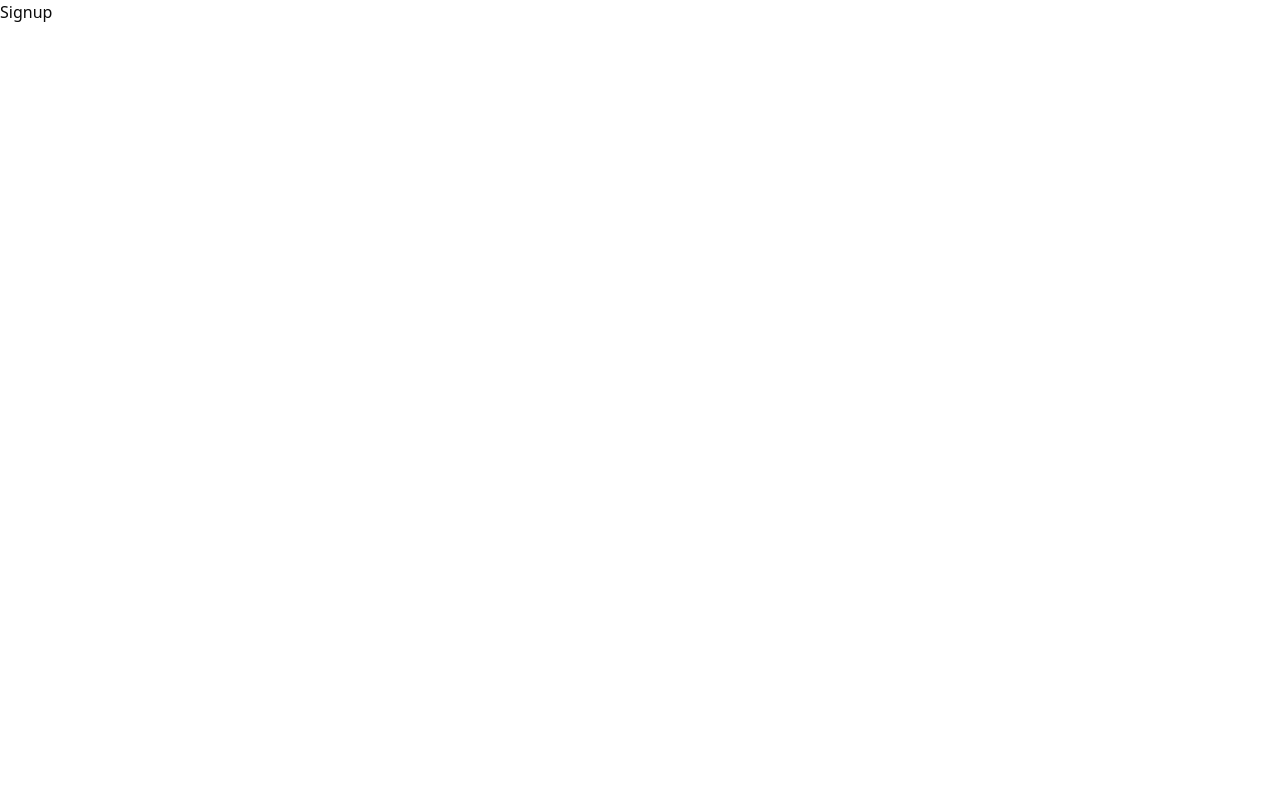
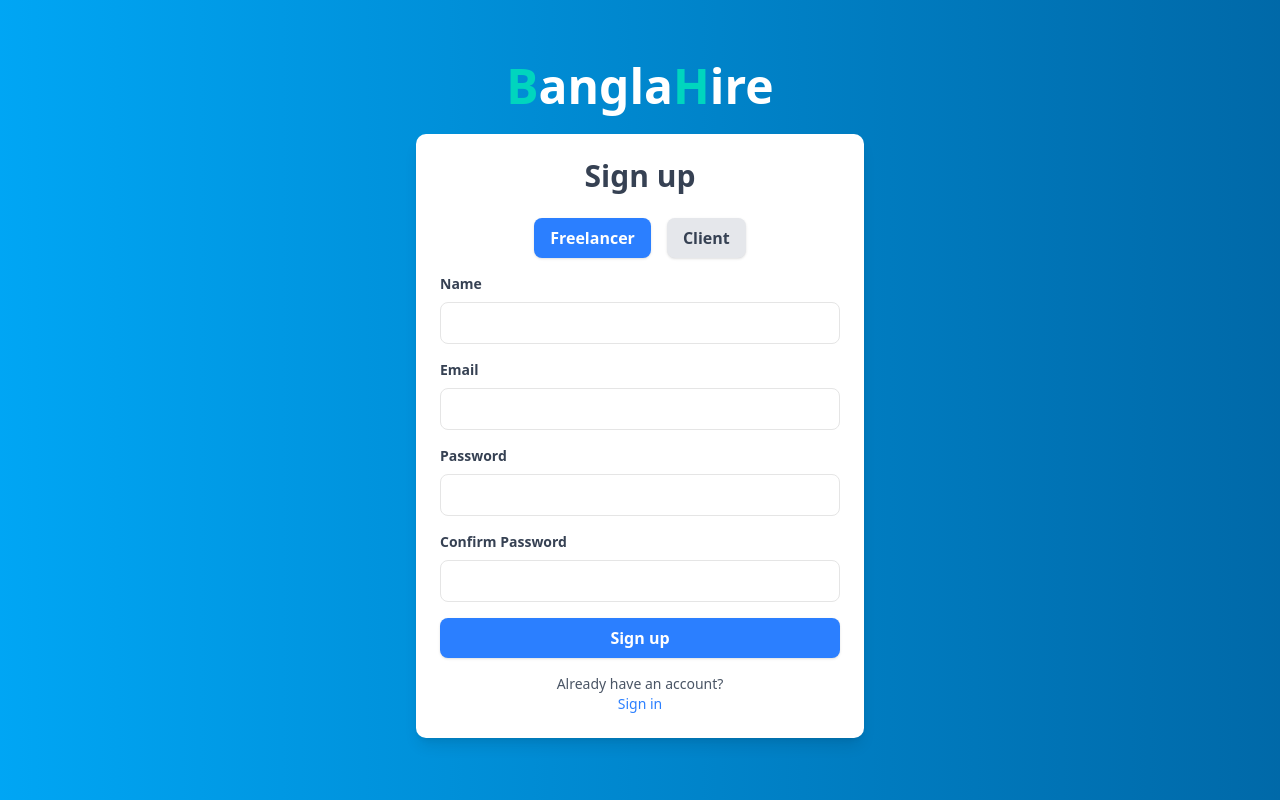
Before and after one commit to ibnesina/BanglaHire, a Next.js app in the folder frontend/: page /signup in a window 1280 px wide. Built offline with nearby package versions, Linux system fonts and the light colour scheme.

Commit message:
signup design done

```diff
--- a/frontend/app/(auth)/signin/page.tsx
+++ b/frontend/app/(auth)/signin/page.tsx
@@ -11,7 +11,7 @@ const variants = {
 export default function Signin() {
   const [email, setEmail] = useState("");
   const [password, setPassword] = useState("");
-  const [error, setError] = useState(null);
+  const [error, setError] = useState<{ message: string|null }>({ message: null });
 
   const handleSubmit = async (event: React.FormEvent) => {
     event.preventDefault();
@@ -73,7 +73,7 @@ export default function Signin() {
                 required
               />
             </div>
-            {error && <p className="text-red-600 text-sm">{error}</p>}
+            {error && <p className="text-red-600 text-sm">{error.message}</p>}
             <div className="flex items-center justify-between">
               <button
                 type="submit"
--- a/frontend/app/(auth)/signup/page.tsx
+++ b/frontend/app/(auth)/signup/page.tsx
@@ -1,7 +1,145 @@
-import React from 'react'
+"use client"
+import { motion } from 'framer-motion'
+import Link from 'next/link'
+import { useState } from 'react'
+
+const variants = {
+  initial: { scale: 0.9, opacity: 0 },
+  animate: { scale: 1, opacity: 1, transition: { duration: 0.5 } },
+}
 
 export default function Signup() {
+  const [name, setName] = useState('')
+  const [email, setEmail] = useState('')
+  const [password, setPassword] = useState('')
+  const [passwordConfirmation, setPasswordConfirmation] = useState('')
+  const [type, setType] = useState<'Freelancer' | 'Client'>('Freelancer')
+  const [error, setError] = useState<{message: string | null }>({ message: null })
+
+  const handleSubmit = async (event: React.FormEvent) => {
+    event.preventDefault()
+    if (password !== passwordConfirmation) {
+      setError({ message: 'Passwords do not match' })
+      return
+    }
+    try {
+      console.log(name, email, password, type)
+    } catch (error) {
+      console.log(error)
+    }
+  }
+
   return (
-    <div>Signup</div>
+    <motion.div
+      variants={variants}
+      initial="initial"
+      animate="animate"
+      className="h-screen flex flex-col items-center justify-center bg-gradient-to-r from-sky-500 to-sky-700"
+    >
+      <div className="text-5xl font-bold text-white mb-6">
+        <span className="text-teal-400">B</span>angla
+        <span className="text-teal-400">H</span>ire
+      </div>
+
+      <div className="w-full max-w-md p-6 bg-white rounded-lg shadow-lg flex flex-col">
+        <h2 className="text-3xl font-bold text-center mb-6 text-gray-700">
+          Sign up
+        </h2>
+        <div className="flex justify-center mb-4">
+          {['Freelancer', 'Client'].map((option) => (
+            <button
+              key={option}
+              onClick={() => setType(option as 'Freelancer' | 'Client')}
+              className={`px-4 py-2 mx-2 font-semibold rounded-md shadow-sm cursor-pointer ${
+                type === option ? 'bg-blue-500 text-white' : 'bg-gray-200 text-gray-700'
+              }`}
+            >
+              {option}
+            </button>
+          ))}
+        </div>
+        <form onSubmit={handleSubmit} className="space-y-4">
+          <div className="space-y-2">
+            <label
+              className="block text-sm font-semibold text-gray-700"
+              htmlFor="name"
+            >
+              Name
+            </label>
+            <input
+              type="text"
+              id="name"
+              value={name}
+              onChange={(event) => setName(event.target.value)}
+              className="block w-full px-4 py-2 text-gray-700 bg-white border rounded-md focus:border-blue-400 focus:ring-blue-300 focus:ring-opacity-40"
+              required
+            />
+          </div>
+          <div className="space-y-2">
+            <label
+              className="block text-sm font-semibold text-gray-700"
+              htmlFor="email"
+            >
+              Email
+            </label>
+            <input
+              type="email"
+              id="email"
+              value={email}
+              onChange={(event) => setEmail(event.target.value)}
+              className="block w-full px-4 py-2 text-gray-700 bg-white border rounded-md focus:border-blue-400 focus:ring-blue-300 focus:ring-opacity-40"
+              required
+            />
+          </div>
+          <div className="space-y-2">
+            <label
+              className="block text-sm font-semibold text-gray-700"
+              htmlFor="password"
+            >
+              Password
+            </label>
+            <input
+              type="password"
+              id="password"
+              value={password}
+              onChange={(event) => setPassword(event.target.value)}
+              className="block w-full px-4 py-2 text-gray-700 bg-white border rounded-md focus:border-blue-400 focus:ring-blue-300 focus:ring-opacity-40"
+              required
+            />
+          </div>
+          <div className="space-y-2">
+            <label
+              className="block text-sm font-semibold text-gray-700"
+              htmlFor="password-confirmation"
+            >
+              Confirm Password
+            </label>
+            <input
+              type="password"
+              id="password-confirmation"
+              value={passwordConfirmation}
+              onChange={(event) => setPasswordConfirmation(event.target.value)}
+              className="block w-full px-4 py-2 text-gray-700 bg-white border rounded-md focus:border-blue-400 focus:ring-blue-300 focus:ring-opacity-40"
+              required
+            />
+          </div>
+          {error && (
+            <p className="text-center text-sm text-red-600">{error.message}</p>
+          )}
+          <button
+            type="submit"
+            className="w-full px-4 py-2 font-semibold text-white bg-blue-500 rounded-md shadow-sm hover:bg-blue-700 focus:outline-none focus:ring-2 focus:ring-blue-500 focus:ring-offset-2 focus:ring-offset-white"
+          >
+            Sign up
+          </button>
+          <p className="text-center text-sm text-gray-600">
+            Already have an account?
+            <Link href="/signin">
+              <p className="text-blue-500 hover:underline">Sign in</p>
+            </Link>
+          </p>
+        </form>
+      </div>
+    </motion.div>
   )
 }
```
